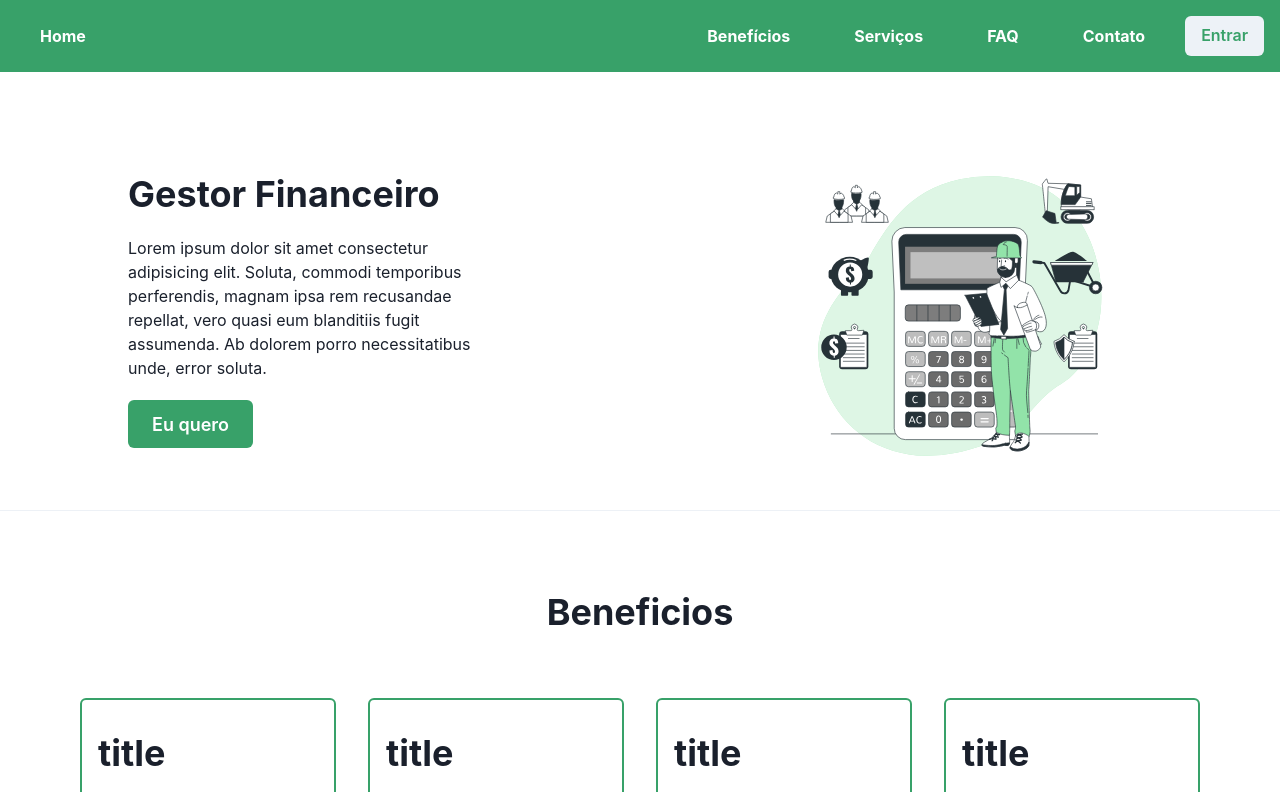
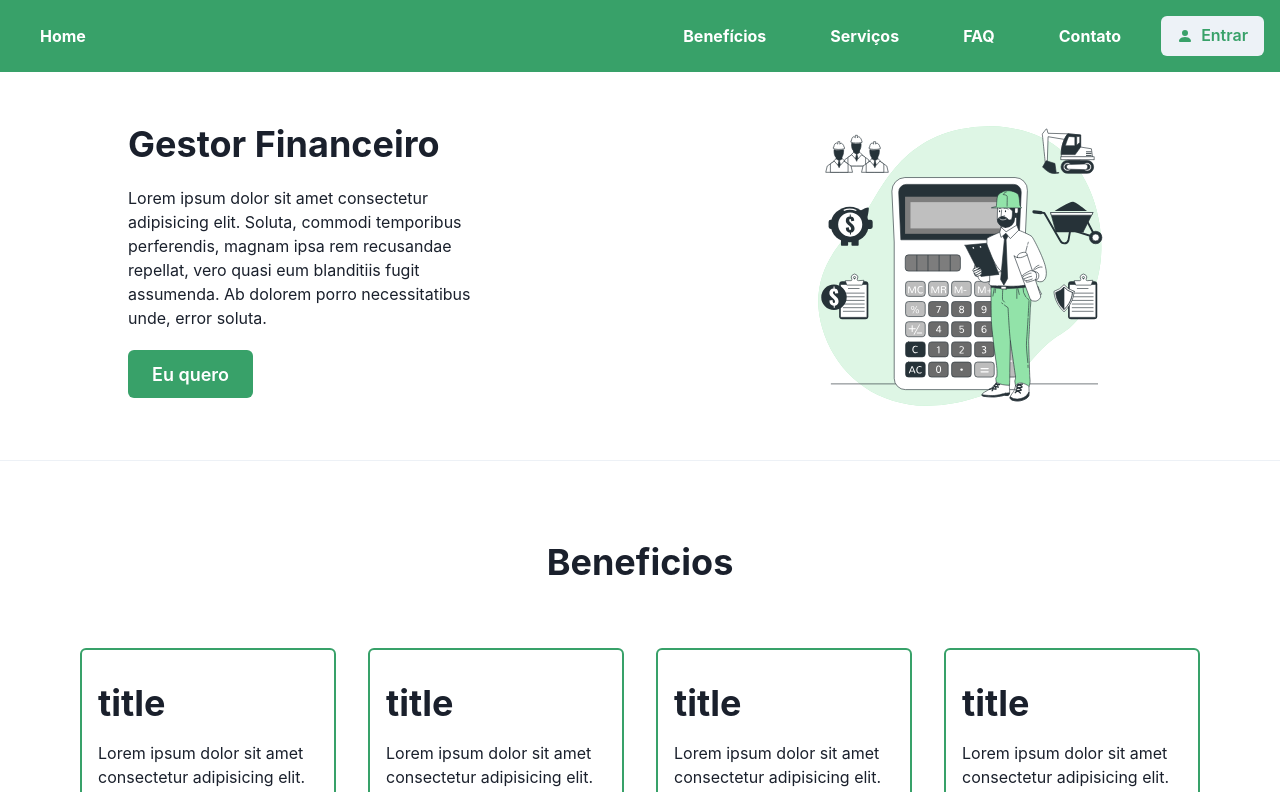
Before and after one commit to eduardoddmg/gestorfinanceiro, a React (Vite) app in the folder frontend/: page / in a window 1280 px wide. Shown: the top 792 px of the page. Built offline with nearby package versions, Linux system fonts and the light colour scheme.

Commit message:
update navbar

```diff
--- a/frontend/package.json
+++ b/frontend/package.json
@@ -16,7 +16,9 @@
     "react": "^18.2.0",
     "react-dom": "^18.2.0",
     "react-icons": "^4.4.0",
-    "react-router-dom": "^6.3.0"
+    "react-router-dom": "^6.3.0",
+    "styled-components": "^5.3.5",
+    "usehooks-ts": "^2.6.0"
   },
   "devDependencies": {
     "@types/react": "^18.0.15",
--- a/frontend/src/App.jsx
+++ b/frontend/src/App.jsx
@@ -11,18 +11,15 @@ import {
   Box,
 } from "@chakra-ui/react";
 import "./styles/global.css";
-
+import { useMediaQuery } from "usehooks-ts";
 import Card from "./components/card";
 import Accordion from "./components/accordion";
 import Input from "./components/input";
 import LayoutComponent from "./components/LayoutComponent";
 import { beneficies, services, questions } from "./utils";
-import { useResponsive } from "./hooks";
 
 function App() {
-  const responsive = useResponsive();
-
-  const changeScale = (e) => (e.target.style.transform = "scale(50%)");
+  const responsive = useMediaQuery("(max-width: 1000px)");
 
   return (
     <LayoutComponent>
@@ -32,7 +29,7 @@ function App() {
         align="center"
         justify="center"
         id="home"
-        pt={responsive ? 5 : 20}
+        pt={responsive ? 5 : 30}
         pb={10}
       >
         <VStack
--- a/frontend/src/components/LayoutComponent.jsx
+++ b/frontend/src/components/LayoutComponent.jsx
@@ -1,11 +1,12 @@
-import React from "react";
+import { useMediaQuery } from "usehooks-ts";
+import React, { useEffect } from "react";
 import { useResponsive } from "../hooks";
 import Footer from "./footer";
 import NavbarDesktop from "./navbar/NavbarDesktop";
 import NavbarResponsive from "./navbar/NavbarResponsive";
 
 const LayoutComponent = ({ children }) => {
-  const responsive = useResponsive();
+  const responsive = useMediaQuery("(max-width: 1000px)");
 
   return (
     <>
--- a/frontend/src/components/drawer.jsx
+++ b/frontend/src/components/drawer.jsx
@@ -5,24 +5,29 @@ import {
   DrawerOverlay,
   DrawerContent,
   DrawerCloseButton,
-  DrawerHeader,
   DrawerBody,
   Stack,
-  Link
+  VStack,
+  Link as LinkChakra,
+  Flex,
 } from "@chakra-ui/react";
-import React, { useEffect, useRef } from "react";
+import { Link } from "react-router-dom";
+import React, { useCallback, useEffect, useRef } from "react";
 import { dataNavbar } from "../utils";
+import { BsFillPersonFill } from "react-icons/bs";
 
 const Drawer = (props) => {
   const { direction, w, open, setOpen } = props;
-    const { linkHeader, linksSecondary } = dataNavbar;
+  const { btn, linksSecondary, linkHeader } = dataNavbar;
 
   const { isOpen, onOpen, onClose } = useDisclosure();
   const btnRef = useRef();
 
+  const callback = useCallback(() => console.log(isOpen), [isOpen]);
+
   useEffect(() => {
+    !isOpen && setOpen(false);
     open && onOpen();
-    !open && onClose();
   });
 
   return (
@@ -35,16 +40,42 @@ const Drawer = (props) => {
         size={w}
       >
         <DrawerOverlay />
-        <DrawerContent bg="green.500" color="white" py={5} fontWeight="bold" fontSize={25} spacing={5}>
-          <DrawerCloseButton />
+        <DrawerContent
+          bg="green.500"
+          color="white"
+          fontWeight="bold"
+          fontSize={25}
+          spacing={5}
+        >
+          <DrawerCloseButton py={6} size="lg" />
           <DrawerBody>
-            <Stack justify="start" pt={20}>
+            <Flex direction="column" justify="center" align="center" py={10}>
+              <LinkChakra href={`/${linkHeader.href}`} my={3}>
+                {linkHeader.name}
+              </LinkChakra>
               {linksSecondary.map((link, index) => (
-                <Link href={link.href} key={index} onClick={() => setOpen(false)}>
+                <LinkChakra
+                  href={`/${link.href}`}
+                  key={index}
+                  onClick={onClose}
+                  my={3}
+                >
                   {link.name}
-                </Link>
+                </LinkChakra>
               ))}
-            </Stack>
+              <Button
+                as={Link}
+                leftIcon={<BsFillPersonFill />}
+                to="/login"
+                color="green.500"
+                my={5}
+                size="lg"
+                fontSize={20}
+                onClick={onClose}
+              >
+                {btn.name}
+              </Button>
+            </Flex>
           </DrawerBody>
         </DrawerContent>
       </DrawerChakra>
--- a/frontend/src/components/navbar/NavbarDesktop.jsx
+++ b/frontend/src/components/navbar/NavbarDesktop.jsx
@@ -2,6 +2,7 @@ import React from "react";
 import { Button, HStack, Link as LinkChakra } from "@chakra-ui/react";
 import { dataNavbar } from "../../utils";
 import { Link } from "react-router-dom";
+import { BsFillPersonFill } from "react-icons/bs";
 
 const NavbarDesktop = (props) => {
   const { linkHeader, linksSecondary, btn } = dataNavbar;
@@ -19,7 +20,7 @@ const NavbarDesktop = (props) => {
         top="0"
         zIndex={9999}
       >
-        <LinkChakra px={6} href={linkHeader.href}>
+        <LinkChakra px={6} href={`/${linkHeader.href}`}>
           {linkHeader.name}
         </LinkChakra>
         <HStack bg="green.500" spacing={4}>
@@ -28,7 +29,14 @@ const NavbarDesktop = (props) => {
               {item.name}
             </LinkChakra>
           ))}
-          <Button as={Link} to="/login" color="green.500">{btn.name}</Button>
+          <Button
+            as={Link}
+            to="/login"
+            leftIcon={<BsFillPersonFill />}
+            color="green.500"
+          >
+            {btn.name}
+          </Button>
         </HStack>
       </HStack>
     </>
--- a/frontend/src/components/navbar/NavbarResponsive.jsx
+++ b/frontend/src/components/navbar/NavbarResponsive.jsx
@@ -1,13 +1,17 @@
 import React, { useState } from "react";
 import { GiHamburgerMenu } from "react-icons/gi";
 import { AiOutlineClose } from "react-icons/ai";
-import { Stack, HStack, Link, Button } from "@chakra-ui/react";
+import { Stack, HStack, Link } from "@chakra-ui/react";
 import Drawer from "../drawer";
 import { dataNavbar } from "../../utils";
+import { Button } from "../../styles/components";
+import { BsFillPersonFill } from "react-icons/bs";
+import { useNavigate } from "react-router-dom";
 
 const NavbarResponsive = () => {
   const { linkHeader } = dataNavbar;
   const [open, setOpen] = useState(false);
+  const navigate = useNavigate();
   return (
     <Stack
       bg="green.500"
@@ -17,15 +21,20 @@ const NavbarResponsive = () => {
       py={2}
       position="sticky"
       top="0"
-      zIndex={9999}
+      zIndex={10}
       fontSize={25}
     >
-      <Drawer open={open} setOpen={setOpen} w="lg" direction="top" />
+      <Drawer open={open} setOpen={setOpen} w="full" direction="left" />
       <HStack justify="space-between">
-        <Link href={linkHeader.href}>{linkHeader.name}</Link>
-        <Button color="black" onClick={() => setOpen(!open)}>
-          {open ? <AiOutlineClose /> : <GiHamburgerMenu />}
-        </Button>
+        <Link href={`/${linkHeader.href}`}>{linkHeader.name}</Link>
+        <HStack spacing={4}>
+          <Button color="white" onClick={() => navigate("/login")}>
+            <BsFillPersonFill />
+          </Button>
+          <Button color="white" onClick={() => setOpen(true)}>
+            <GiHamburgerMenu />
+          </Button>
+        </HStack>
       </HStack>
     </Stack>
   );
--- a/frontend/src/pages/login.jsx
+++ b/frontend/src/pages/login.jsx
@@ -12,9 +12,10 @@ import Input from "../components/input";
 import LayoutComponent from "../components/LayoutComponent";
 import { Link } from "react-router-dom";
 import { useResponsive } from "../hooks";
+import { useMediaQuery } from 'usehooks-ts';
 
 const Login = () => {
-  const responsive = useResponsive();
+  const responsive = useMediaQuery("(max-width: 1000px)");
   return (
     <LayoutComponent>
       <HStack justify="center" align="center">
--- a/frontend/src/pages/register.jsx
+++ b/frontend/src/pages/register.jsx
@@ -11,14 +11,20 @@ import React from "react";
 import Input from "../components/input";
 import LayoutComponent from "../components/LayoutComponent";
 import { Link } from "react-router-dom";
-import { useResponsive } from "../hooks";
+import { useMediaQuery } from 'usehooks-ts';
 
 const Register = () => {
-  const responsive = useResponsive();
+  const responsive = useMediaQuery("(max-width: 1000px)");
   return (
     <LayoutComponent>
       <HStack justify="center" align="center">
-        <VStack spacing={5} mb={10} w={responsive ? "90%" :"40%"} justify="center" py={10}>
+        <VStack
+          spacing={5}
+          mb={10}
+          w={responsive ? "90%" : "40%"}
+          justify="center"
+          py={10}
+        >
           <Heading>Register</Heading>
           <Input label="username" width="80%" />
           <Input label="email" width="80%" />
@@ -39,9 +45,11 @@ const Register = () => {
             </LinkChakra>
           </Text>
         </VStack>
-        {!responsive && <VStack w="40%" py={20} h="80vh">
-          <Image src="/assets/login.svg" alt="login" boxSize="80%" my={10} />
-        </VStack>}
+        {!responsive && (
+          <VStack w="40%" py={20} h="80vh">
+            <Image src="/assets/login.svg" alt="login" boxSize="80%" my={10} />
+          </VStack>
+        )}
       </HStack>
     </LayoutComponent>
   );
--- /dev/null
+++ b/frontend/src/styles/components.js
@@ -0,0 +1,7 @@
+import styled from 'styled-components';
+
+export const Button = styled.button`
+    border: ${props => props.border || "none"};
+    cursor: pointer;
+    background-color: ${props => props.bg || "transparent"};
+`
```
Also changed, not shown: 1 other file (tests, documents, lock files or other folders).
